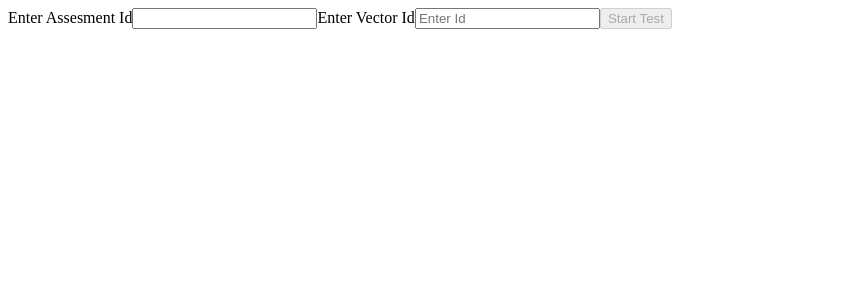
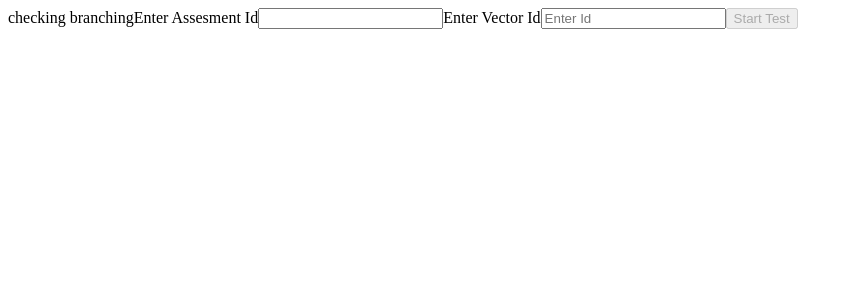
Before and after one commit to siva-garapati/vector-mcq-application, a React (Vite) app in the folder fend/: page / in a window 1280 px wide. Shown: the top 300 px of the page, without its empty margins (0-853 px from the left). Built offline with nearby package versions, Linux system fonts and the light colour scheme.

Commit message:
checking

```diff
--- a/fend/src/Components/IdInput.jsx
+++ b/fend/src/Components/IdInput.jsx
@@ -29,7 +29,7 @@ const IdInput = () => {
   return (
     <div>
       <form action={startTest}>
-        <div className="">
+        <div className="">checking branching
           <label htmlFor="Aid">Enter Assesment Id</label>
           <input
             type="text"
```
